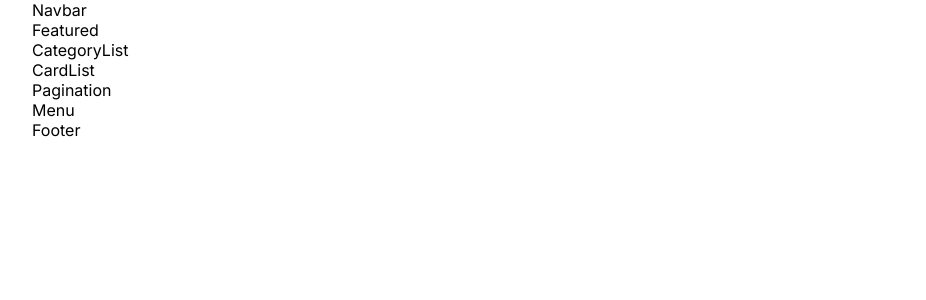
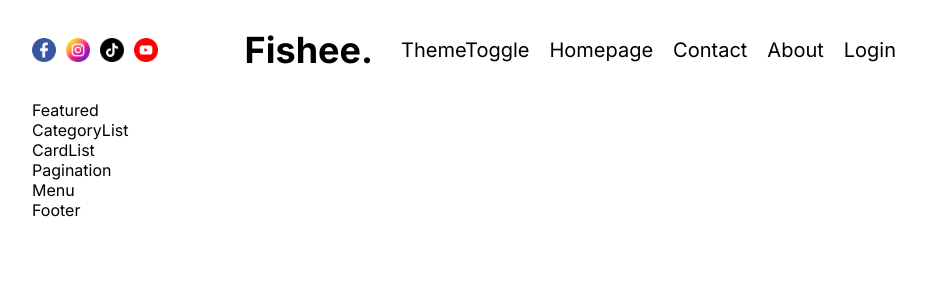
Before and after one commit to ismilearefin/fishee-blog, a Next.js app: page / in a window 1280 px wide. Shown: the top 300 px of the page, without its empty margins (176-1102 px from the left). Built offline with nearby package versions, Linux system fonts and the light colour scheme.

Commit message:
Navbar design

```diff
--- /dev/null
+++ b/src/components/AuthLink/AuthLink.js
@@ -0,0 +1,19 @@
+import Link from 'next/link';
+import React from 'react';
+import styles from "./authLink.module.css"
+
+export default function AuthLink() {
+  const status = 'notAuthenticated'
+  return (
+    <>
+    {status === 'notAuthenticated'? (
+      <Link href="/login">Login</Link>
+    ):(
+      <>
+      <Link href="/write">Write</Link>
+      <span className={styles.link}>logout</span>
+      </>
+    )}
+    </>
+  )
+}
--- /dev/null
+++ b/src/components/AuthLink/authLink.module.css
@@ -0,0 +1,3 @@
+.link{
+    cursor: pointer;
+}
--- a/src/components/navbar/Navbar.js
+++ b/src/components/navbar/Navbar.js
@@ -1,8 +1,27 @@
 import React from 'react';
 import styles from "./navbar.module.css";
+import Image from 'next/image';
+import Link from 'next/link';
+import ThemeToggle from '../themeToggle/ThemeToggle';
+import AuthLink from '../AuthLink/AuthLink';
 
 export default function Navbar() {
   return (
-    <div className={styles.container}>Navbar</div>
+    <div className={styles.container}>
+        <div className={styles.social}>
+            <Image src="/facebook.png" alt='Facebook' width={24} height={24}/>
+            <Image src="/instagram.png" alt='instagram' width={24} height={24}/>
+            <Image src="/tiktok.png" alt='tiktok' width={24} height={24}/>
+            <Image src="/youtube.png" alt='youtube' width={24} height={24}/>
+        </div>
+        <div className={styles.logo}>Fishee.</div>
+        <div className={styles.links}>
+            <ThemeToggle></ThemeToggle>
+            <Link href="">Homepage</Link>
+            <Link href="">Contact</Link>
+            <Link href="">About</Link>
+            <AuthLink></AuthLink>
+        </div>
+    </div>
   )
 }
--- a/src/components/navbar/navbar.module.css
+++ b/src/components/navbar/navbar.module.css
@@ -1,3 +1,25 @@
 .container{
+    display: flex;
+    justify-content: space-between;
+    align-items: center;
+    height: 100px;
+}
+.social{
+    display: flex;
+    gap: 10px;
+    flex: 1;
+}
 
+.logo{
+    flex: 1;
+    text-align: center;
+    font-size: 36px;
+    font-weight: bold;
 }
+
+.links{
+    display: flex;
+    gap: 20px;
+    flex: 1;
+    font-size: 20px;
+}
--- /dev/null
+++ b/src/components/themeToggle/ThemeToggle.js
@@ -0,0 +1,8 @@
+import React from 'react'
+import styles from './themeToggle.module.css'
+
+export default function ThemeToggle() {
+  return (
+    <div>ThemeToggle</div>
+  )
+}
```
Also changed, not shown: src/components/themeToggle/themeToggle.module.css (added).
